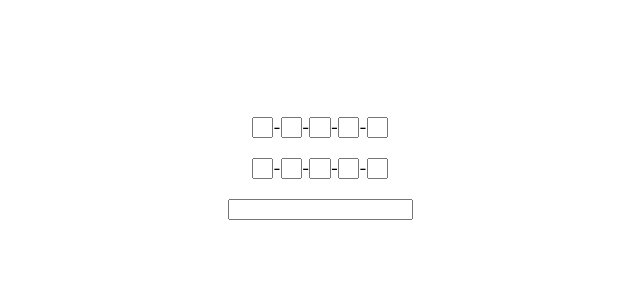
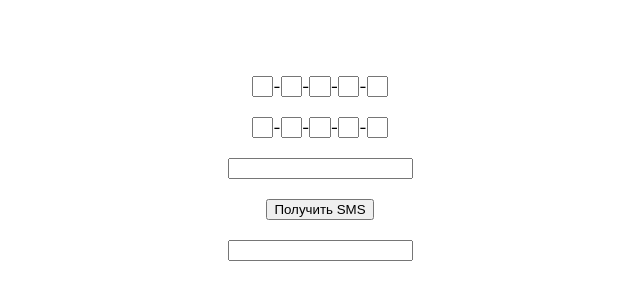
Before and after one commit to romka008/react-otp-input-example, a React (Create React App) app: page / in a window 1280 px wide. Shown: the part 232-532 px from the top of the page, without its empty margins (320-960 px from the left). Built offline with nearby package versions, Linux system fonts and the light colour scheme.

Commit message:
Добавил ещё 1 инпут с слушателем message на window

```diff
--- a/src/App.tsx
+++ b/src/App.tsx
@@ -2,6 +2,7 @@ import {useState} from "react";
 import OtpInput from "react-otp-input";
 
 import "./App.css";
+import {AutoCompleteInput} from "./AutoCompleteInput/AutoCompleteInput";
 
 export default function App() {
     const [otp, setOtp] = useState("");
@@ -25,6 +26,7 @@ export default function App() {
                 renderInput={props => <input {...props} />}
             />
             <input type="tel" autoComplete="one-time-code" />
+            <AutoCompleteInput />
         </div>
     );
 }
--- /dev/null
+++ b/src/AutoCompleteInput/AutoCompleteInput.tsx
@@ -0,0 +1,52 @@
+import {useState, useEffect} from "react";
+
+export const AutoCompleteInput = () => {
+    const [inputValue, setInputValue] = useState("");
+
+    const handleInputChange = (e: any) => {
+        setInputValue(e.target.value);
+    };
+
+    useEffect(() => {
+        // Создаем обработчик события для получения sms-сообщения
+        const handleSmsReceived = (event: any) => {
+            console.log(event);
+            const smsMessage = event.data; // Получаем текст смс-сообщения из события
+            // Здесь можно добавить логику извлечения кода из sms-сообщения
+            // и установку значения в поле ввода
+            // Например:
+            const codeRegex = /Код:\s(\d+)/;
+            if (typeof smsMessage === "string") {
+                setInputValue(smsMessage);
+            }
+            const match = typeof smsMessage === "string" ? smsMessage.match(codeRegex) : "";
+            console.log(match);
+            if (match) {
+                const code = match[1];
+                console.log(code);
+                setInputValue(code);
+            }
+        };
+
+        // Добавляем слушателя события message для получения sms-сообщений
+        window.addEventListener("message", handleSmsReceived);
+
+        // Возвращаем функцию очистки, чтобы удалить слушатель при размонтировании компонента
+        return () => {
+            window.removeEventListener("message", handleSmsReceived);
+        };
+    }, []);
+
+    const simulateSmsReceived = () => {
+        // Симулируем получение смс-сообщения
+        const smsMessage = "Ваш код: 123456"; // Здесь должно быть фактическое смс-сообщение
+        window.postMessage(smsMessage); // Отправляем смс-сообщение в окно браузера
+    };
+
+    return (
+        <>
+            <button onClick={simulateSmsReceived}>Получить SMS</button>
+            <input type="text" value={inputValue} onChange={handleInputChange} />
+        </>
+    );
+};
```
